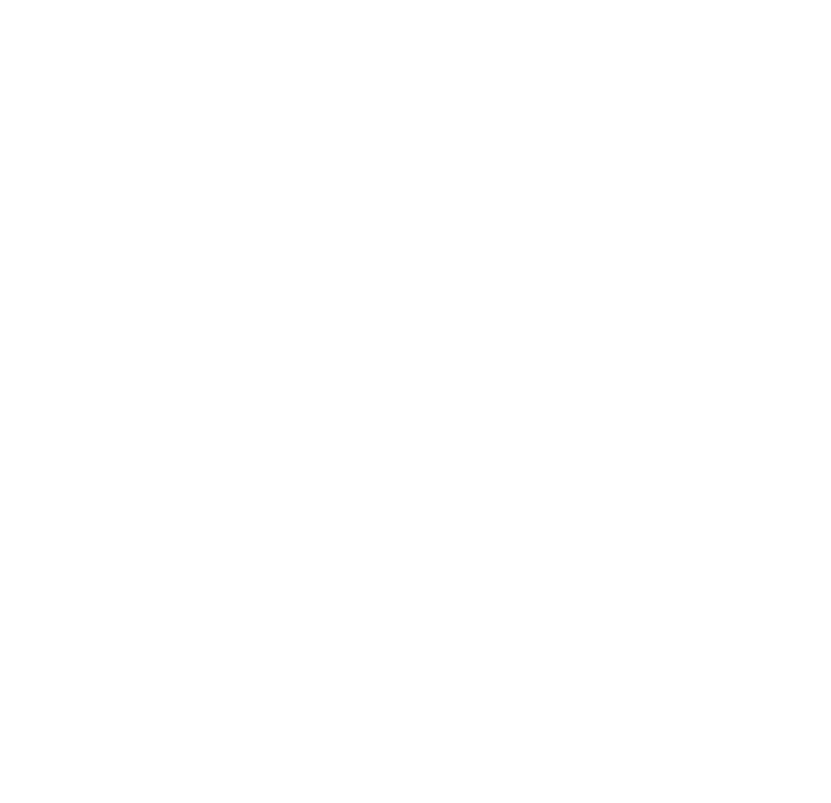
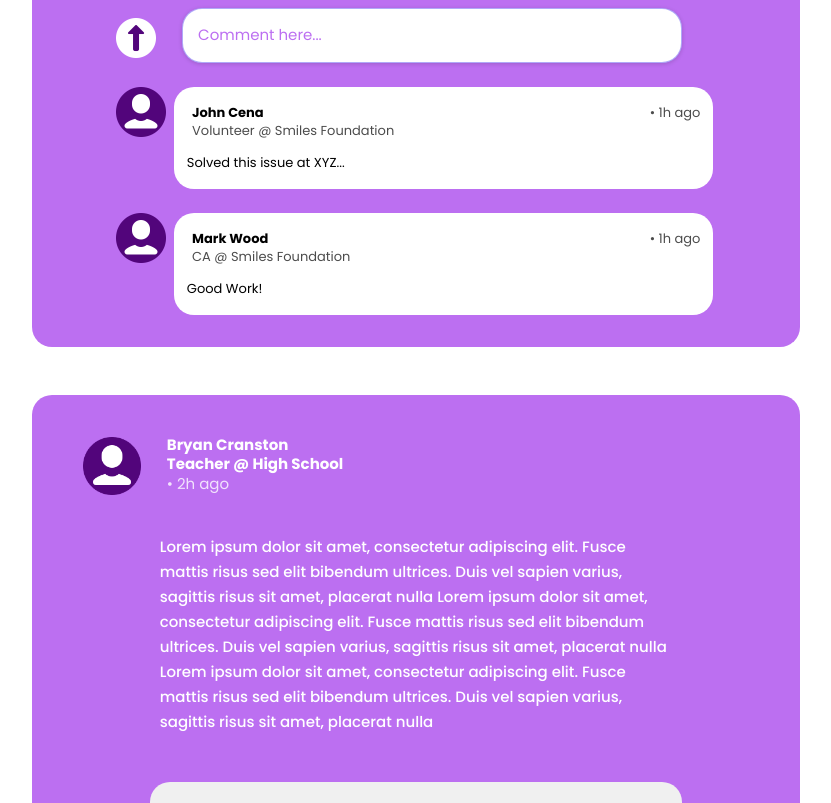
Before and after one commit to AshiqNoor-S/Volunteer.com, a React (Create React App) app in the folder client/: page /home in a window 1280 px wide. Before the commit this address led to /. Shown: the part 900-1703 px from the top of the page, without its empty margins (224-1055 px from the left). Before the commit the page ends 800 px from the top, so only its background shows below. Built offline with nearby package versions, Linux system fonts and the light colour scheme.

Commit message:
Added Posts section in Home

```diff
--- a/client/public/index.html
+++ b/client/public/index.html
@@ -17,6 +17,11 @@
       integrity="sha384-EVSTQN3/azprG1Anm3QDgpJLIm9Nao0Yz1ztcQTwFspd3yD65VohhpuuCOmLASjC"
       crossorigin="anonymous"
     />
+
+    <!-- Google Fonts -->
+    <link rel="preconnect" href="https://fonts.googleapis.com">
+<link rel="preconnect" href="https://fonts.gstatic.com" crossorigin>
+<link href="https://fonts.googleapis.com/css2?family=Poppins:wght@200;300;400;500;600;700;800&display=swap" rel="stylesheet">
     <title>Volunteer</title>
   </head>
   <body>
--- a/client/src/App.js
+++ b/client/src/App.js
@@ -24,7 +24,8 @@
             <Route path="/" element={<LoginPage />} />
             <Route
               path="/home"
-              element={isAuth ? <Home /> : <Navigate to="/" />}
+              // element={isAuth ? <Home /> : <Navigate to="/" />}
+              element={<Home />}
             />
             <Route path="/myprofile" element={<MyProfile />} />
           </Routes>
--- /dev/null
+++ b/client/src/components/CreatePost.jsx
@@ -0,0 +1,11 @@
+import React from 'react'
+
+const CreatePost = () => {
+	return (
+		<div>
+
+		</div>
+	)
+}
+
+export default CreatePost
--- a/client/src/components/Footer.jsx
+++ b/client/src/components/Footer.jsx
@@ -75,9 +75,8 @@
             <hr />
             <div className="container copy-right">
               <p>
-                Copyright
-                <AiOutlineCopyright />
-                {new Date().getFullYear()} Volunteer. All Rights Reserved
+                Copyright <AiOutlineCopyright />
+                {new Date().getFullYear()} Volunteer. All Rights Reserved.
               </p>
             </div>
           </div>
--- /dev/null
+++ b/client/src/components/Post.jsx
@@ -0,0 +1,51 @@
+import React from 'react';
+import { PostStyle } from "../styles/Post/PostStyle";
+
+const Post = (props) => {
+	return (
+		<PostStyle>
+			<section className='postHeader'>
+				<img src='./images/user_icon.png' className='postUserImage' style={{ width: '58px' }} />
+				<div className='postHeaderContent'>
+					<p><b>{props.userName}</b></p>
+					<p><b>{props.userTitle}</b></p>
+					<p><span className='postTimeText'>&bull; {props.postTime}</span></p>
+				</div>
+			</section>
+			<section className='postBody'>
+				<p className='postContent'>
+					{props.postContent}
+				</p>
+				<div className='postMediaSection'>
+					{props.postMediaURLs.map((media) => (
+						<div>
+							<img src={media} style={{ width: '15vw' }} />
+						</div>
+					))}
+				</div>
+				<hr style={{ width: '90%', margin: 'auto', marginTop: '5vh', color: '#fff', height: '2px' }} />
+			</section>
+			<section className='commentSection'>
+				<div className='userComment'>
+					<button style={{ background: 'none', border: 'none' }}><img src='./images/upvote_icon.png' style={{ width: '40px' }} /></button>
+					<input type='text' name='comment' placeholder='Comment here...' size="120" />
+					<button type='submit'></button>
+				</div>
+				{props.postComments.map((comment) => (
+					<div className='comment'>
+						<img src={comment.commentUserPhotoURL} className='commentUserImg' style={{ width: '50px' }} />
+						<div className='commentBox'>
+							<p><b>{comment.commentUserName}</b>
+								<span className='commentTime'>&bull; {comment.commentTime}</span></p>
+							<p style={{opacity: '0.7'}} >{comment.commentUserTitle}</p>
+							<div className='commentContent' ><p>{comment.commentContent}</p></div>
+						</div>
+					</div>
+
+				))}
+			</section>
+		</PostStyle>
+	);
+};
+
+export default Post
--- /dev/null
+++ b/client/src/data/userPosts.js
@@ -0,0 +1,58 @@
+const userPosts = [
+	{
+		id: 1,
+		userName: 'John Doe',
+		userTitle: 'Software Engineer @ Stripe',
+		userPhotoURL: './images/spinner.gif',
+		postTime: '3h ago',
+		postContent: 'Lorem ipsum dolor sit amet, consectetur adipiscing elit. Fusce mattis risus sed elit bibendum ultrices. Duis vel sapien varius, sagittis risus sit amet, placerat nulla Lorem ipsum dolor sit amet, consectetur adipiscing elit. Fusce mattis risus sed elit bibendum ultrices. Duis vel sapien varius, sagittis risus sit amet, placerat nulla Lorem ipsum dolor sit amet, consectetur adipiscing elit. Fusce mattis risus sed elit bibendum ultrices. Duis vel sapien varius, sagittis risus sit amet, placerat nulla',
+		postMediaURLs: ['./images/spinner.gif', './images/logo2.png'],
+		postComments: [
+			{
+				commentID: 1,
+				commentUserName: 'John Cena',
+				commentUserTitle: 'Volunteer @ Smiles Foundation',
+				commentUserPhotoURL: './images/user_icon.png',
+				commentTime: '1h ago',
+				commentContent: 'Solved this issue at XYZ...'
+			},
+			{
+				commentID: 2,
+				commentUserName: 'Mark Wood',
+				commentUserTitle: 'CA @ Smiles Foundation',
+				commentUserPhotoURL: './images/user_icon.png',
+				commentTime: '1h ago',
+				commentContent: 'Good Work!'
+			}
+		]
+	},
+	{
+		id: 2,
+		userName: 'Bryan Cranston',
+		userTitle: 'Teacher @ High School',
+		userPhotoURL: './images/spinner.gif',
+		postTime: '2h ago',
+		postContent: 'Lorem ipsum dolor sit amet, consectetur adipiscing elit. Fusce mattis risus sed elit bibendum ultrices. Duis vel sapien varius, sagittis risus sit amet, placerat nulla Lorem ipsum dolor sit amet, consectetur adipiscing elit. Fusce mattis risus sed elit bibendum ultrices. Duis vel sapien varius, sagittis risus sit amet, placerat nulla Lorem ipsum dolor sit amet, consectetur adipiscing elit. Fusce mattis risus sed elit bibendum ultrices. Duis vel sapien varius, sagittis risus sit amet, placerat nulla ',
+		postMediaURLs: ['./images/spinner.gif', './images/logo2.png'],
+		postComments: [
+			{
+				commentID: 1,
+				commentUserName: 'John Cena',
+				commentUserTitle: 'Volunteer @ Smiles Foundation',
+				commentUserPhotoURL: './images/user_icon.png',
+				commentTime: '1h ago',
+				commentContent: 'Solved this issue at XYZ...'
+			},
+			{
+				commentID: 2,
+				commentUserName: 'Mark Wood',
+				commentUserTitle: 'CA @ Smiles Foundation',
+				commentUserPhotoURL: './images/user_icon.png',
+				commentTime: '1h ago',
+				commentContent: 'Good Work!'
+			}
+		]
+	}
+]
+
+export default userPosts;
--- a/client/src/pages/Home.jsx
+++ b/client/src/pages/Home.jsx
@@ -1,7 +1,24 @@
 import React from "react";
+import CreatePost from "../components/CreatePost";
+import userPosts from "../data/userPosts";
+import Post from "../components/Post";
 
 const Home = () => {
-  return <div>Home Page work shoudl be done over here</div>;
+  return (
+    <div>
+      {/* <CreatePost /> */}
+      <hr style={{width: '59%', margin: 'auto', marginTop: '6vh'}} />
+      {userPosts.map((post) => (
+        <Post userName={post.userName}
+          userTitle={post.userTitle}
+          userPhotoURL={post.userPhotoURL}
+          postTime={post.postTime}
+          postContent={post.postContent}
+          postMediaURLs={post.postMediaURLs}
+          postComments={post.postComments} />
+      ))}
+    </div>
+  );
 };
 
 export default Home;
--- a/client/src/styles/GlobalStyle.jsx
+++ b/client/src/styles/GlobalStyle.jsx
@@ -5,7 +5,8 @@
   margin: 0;
   padding: 0;
   box-sizing: border-box;
-  font-family: 'Work Sans', sans-serif;
+  ${'' /* font-family: 'Work Sans', sans-serif; */}
+  font-family: 'Poppins', sans-serif;
  }
 html {
   font-size: 62.5%;
@@ -108,7 +109,7 @@
     color: ${({ theme }) => theme.colors.black};
     padding: 1.6rem 2.4rem;
     border: 1px solid ${({ theme }) => theme.colors.border};
-    text-transform: uppercase;
+    ${'' /* text-transform: uppercase; */}
    box-shadow: ${({ theme }) => theme.colors.shadowSupport};
 }
     input[type="submit"]{
--- /dev/null
+++ b/client/src/styles/Post/PostStyle.jsx
@@ -0,0 +1,145 @@
+import styled from "styled-components";
+
+export const PostStyle = styled.div`
+  /* padding: 0 4.8rem;
+  height: 100rem;
+  background-color: ${({ theme }) => theme.colors.bg};
+  display: flex;
+  justify-content: space-between;
+  align-items: center; */
+
+  /* .logo {
+    height: auto;
+    max-width: 30%;
+  } */
+
+  /* @media (max-width: ${({ theme }) => theme.media.tab}) {
+    .logo {
+      max-width: 45%;
+    }
+  } */
+
+  margin: auto;
+  margin-top: 6vh;
+  margin-bottom: 6vh;
+  width: 60%;
+  padding: 4vh 4vw;
+  border-radius: 20px;
+  background-color: #bc6ff1;
+  /* background-color: ${({ theme }) => theme.colors.bg}; */
+  color: #fff !important;
+
+  .postUserImage {
+    float: left;
+  }
+
+  .postHeaderContent {
+    /* padding-top: 2px; */
+    position: relative;
+    left: 2vw;
+    top: 0.5vh;
+  }
+
+  .postHeaderContent p {
+    line-height: 0.87rem;
+    opacity: 1;
+    font-size: 150%;
+    color: #fff !important;
+  }
+
+  .postTimeText {
+    opacity: 0.8;
+    line-height: 1.2rem;
+  }
+
+  .postContent {
+    color: #fff !important;
+    opacity: 1;
+    width: 77%;
+    font-size: 150%;
+    margin: auto;
+    margin-top: 6vh;
+    margin-bottom: 6vh;
+    line-height: 2.5rem;
+    font-weight: 500;
+  }
+
+  .postMediaSection {
+    width: 80%;
+    margin: auto;
+    border-radius: 20px;
+    background-color: #f0f0f0;
+    display: flex;
+    align-items: center;
+    justify-content: center;
+    gap: 5vw;
+    padding: 3vh 1vw;
+  }
+
+  .postMediaSection div {
+    background-color: #fff;
+    border: 1px solid black;
+  }
+
+  .commentSection {
+    /* border: 1px solid black; */
+    width: 90%;
+    margin: auto;
+    margin-top: 5vh;
+  }
+
+  .userComment {
+    /* margin-top: 3vh; */
+  }
+
+  .commentSection input {
+    position: relative;
+    left: 2vw;
+    border-radius: 20px;
+    padding: 15px;
+    font-size: 1.5rem;
+  }
+
+  ::placeholder {
+  color: #bc6ff1;/
+  font-weight: 900;
+  /* opacity: 1; */
+}
+
+  .comment {
+    width: 100%;
+  }
+
+  .commentUserImg {
+    float: left;
+  }
+
+  .commentBox {
+    background: #fff;
+    width: 90%;
+    border-radius: 20px;
+    position: relative;
+    left: 2vw;
+    padding: 1.5vh 1vw;
+    margin-left: 2.5vw;
+    margin-top: 3vh;
+    color: #000 !important;
+  }
+
+  .commentBox p {
+    color: #000 !important;
+    opacity: 1;
+    font-size: 1.3rem;
+    line-height: 0.8rem;
+  }
+
+  .commentTime {
+    float: right;
+    opacity: 0.7;
+  }
+
+  .commentContent {
+    margin-top: 3vh;
+  }
+
+`;
```
Also changed, not shown: client/public/images/upvote_icon.png (added), client/public/images/user_icon.png (added).
